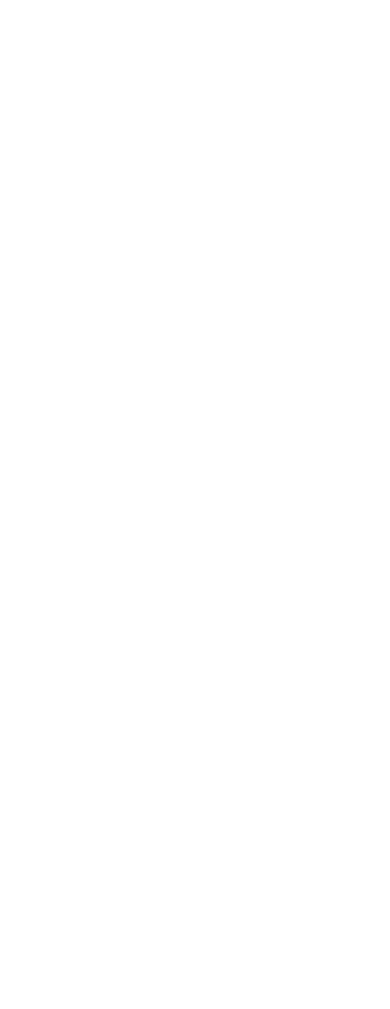
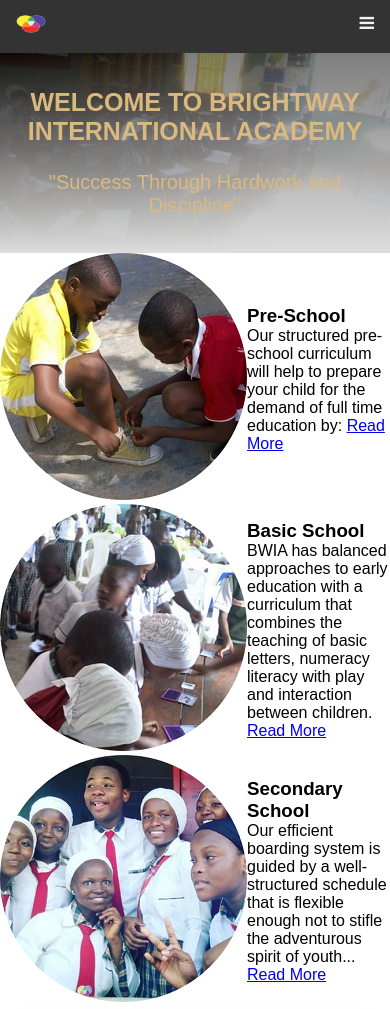
Before and after one commit to Muttasim/brightway, a plain HTML site: page index.html in a window 390 px wide. Shown: the top 1009 px of the page. Before the commit the page ends 844 px from the top, so only its background shows below. Drawn offline with Linux system fonts and the light colour scheme; a web font is replaced by a local one.

Commit message:
my third commit

```diff
--- a/CSS/index.css
+++ b/CSS/index.css
@@ -0,0 +1,111 @@
+@import url('https://fonts.googleapis.com/css2?family=Akshar:wght@300;400;500;600;700&display=swap');
+*{
+    box-sizing: border-box;
+    margin: 0;
+    padding: 0;
+}
+body{
+    font-family: 'Akshar', sans-serif;
+}
+/* nav  bar */
+.topnav {
+    overflow: hidden;
+    background-color: #333;
+  }
+
+  .topnav a {
+    float: left;
+    display: block;
+    color: #f2f2f2;
+    text-align: center;
+    padding: 14px 16px;
+    text-decoration: none;
+    font-size: 17px;
+  }
+
+  .topnav a:hover {
+    /* background-color: #ddd; */
+    color: #f2f2f2;
+  }
+
+  .topnav a.active {
+    /* background-color: teal; */
+    color: white;
+  }
+
+  .topnav .icon {
+    display: none;
+  }
+
+  /* navbar ends */
+
+@media only screen and (max-width:425px) {
+  /* nav bar */
+  .topnav a:not(:first-child) {display: none;}
+  .topnav a.icon {
+    float: right;
+    display: block;
+  }
+  .topnav.responsive {position: relative;}
+  .topnav.responsive .icon {
+    position: absolute;
+    right: 0;
+    top: 0;
+  }
+  .topnav.responsive a {
+    float: none;
+    display: block;
+    text-align: left;
+  }
+    /* nav bar ends */
+    /* school banner */
+    .school-banner{
+        background: linear-gradient(rgba(0,0,0,0.5), #ddd), url(../images/cla.jpg);
+        background-position: center;
+        background-repeat: no-repeat;
+        height: 200px;
+        background-size: cover;
+    }
+    .pre-school, .basic-school, .sec-school{
+      display: flex;
+      align-items: center;
+      justify-content: space-around;
+    }
+    .sc-text{
+        display: flex;
+        justify-content: center;
+        align-items: center;
+        flex-direction: column;
+    }
+    .sc-text h2{
+        font-size: 25px;
+        text-align: center;
+        color: #D9B97E;
+        font-weight: 600;
+        padding-top: 15px;
+        margin-top: 20px;
+    }
+    .sc-text h4{
+        font-size: 20px;
+        text-align: center;
+        color: #D9B97E;
+        font-weight: 400;
+        padding-top: 15px;
+        margin-top: 10px;
+    }
+    #lg-screen{
+      display: none;
+    }
+    .schedule{
+      box-shadow: 0 4px 8px 0 rgba(0, 0, 0, 0.2), 0 6px 20px 0 rgba(0, 0, 0, 0.19);
+      margin: 15px;
+      padding: 15px;
+      line-height: 45px;
+      max-height: 700px;
+    }
+    .schedule h3{
+      display: flex;
+      justify-content: space-between;
+      text-align: justify;
+    }
+}
--- /dev/null
+++ b/JS/index.js
@@ -0,0 +1,8 @@
+function myFunction() {
+    var x = document.getElementById("myTopnav");
+    if (x.className === "topnav") {
+      x.className += " responsive";
+    } else {
+      x.className = "topnav";
+    }
+  }
--- a/index.html
+++ b/index.html
@@ -9,6 +9,93 @@
     <link rel="stylesheet" href="./CSS/index.css">
 </head>
 <body>
+    <header>
+    <!-- navigation bar -->
+    <nav class="topnav" id="myTopnav">
+        <a href="./" class="active"><img src="./images/RGb.png" alt="logo" width="30" height="20">  </a>
+        <a href="./index.html"> <i class="fa fa-home"></i> HOME </a>
+        <a href="./gallery.html"> <i class="fa fa-picture-o" aria-hidden="true"></i> GALLERY</a>
+        <a href="./about.html"> <i class="fa fa-info"></i> ABOUT US</a>
+        <a href="./contact.html"> <i class="fa fa-address-book-o" aria-hidden="true"></i> CONTACT US</a>
+        <a href="#"> <i class="fa fa-graduation-cap" aria-hidden="true"></i> PORTAL</a>
+        <a href="javascript:void(0);" class="icon" onclick="myFunction()">
+            <i class="fa fa-bars" aria-hidden="true"></i> </a>
+    </nav>
+    <!-- nav ends -->
+    <!-- school banner -->
+    <div class="school-banner">
+        <div class="sc-text">
+            <h2>WELCOME TO BRIGHTWAY <br> INTERNATIONAL ACADEMY</h2>
+            <h4>"Success Through Hardwork and Discipline"</h4>
+            </div>
+    </div>
+    <!-- school banner ends -->
+    </header>
+    <!-- the main body -->
+    <main>
+        <!-- mian content -->
+        <div class="container">
+            <div class="pre-school">
+                <div><img src="./images/b4.png" alt="pre-school">
+                </div>
+                <div>
+                    <h3>Pre-School</h3>
+                    <p>Our structured pre-school curriculum will help to prepare your child for the demand of full time education by:
+                        <a href="#">Read More</a>
+                    </p>
+                      <p id="lg-screen">
+                        • Building the foundation for future learning • Providing access to a wide range of resources and activities • Fostering an enthusiasm for learning. Supported by a team of high motivated staff in a happy stimulating environment, your child will learn to: • Gain experience • Socialize • Share • Communicate well with staff and other children • Adapt to a daily routine ...</p>
+                </div>
+            </div>
+            <div class="basic-school">
+                <div><img src="./images/b8.png" alt="Basic-school">
+                </div>
+                <div>
+                    <h3>Basic School</h3>
+                    <p>BWIA has balanced approaches to early education with a curriculum that combines the teaching of basic letters, numeracy literacy with play and interaction between children.
+                        <a href="#">Read More</a>
+                    </p>
+                      <p id="lg-screen">
+                        One of the most important things we do at BWIA is to develop children's self-confidence both socially and educationally.
+                         We do this by providing a happy and cheerful environment and varied time tables that children enjoy; making their days "fun."
+                        This gives them enthusiasm for learning.</p>
+                </div>
+            </div>
+            <div class="sec-school">
+                <div><img src="./images/b7.png" alt="sec-school">
+                </div>
+                <div>
+                    <h3>Secondary School</h3>
+                    <p>Our efficient boarding system is guided by a well-structured schedule
+                        that is flexible enough not to stifle the adventurous spirit of youth...
+                        <a href="#">Read More</a>
+                    </p>
+                      <p id="lg-screen">
+                        yet disciplined enough to inculcate enduring values and principles in them.
+                         Hostel rooms are well-ventilated.
+                        Balanced, nutritious meals are served three times a day with
+                         “After Prep Refreshments.”</p>
+                </div>
+            </div>
 
+        </div>
+        <!-- main content -->
+        <!-- daily schedule -->
+        <div class="schedule">
+            <h3>Monday-Thursday <span>7:45 Am - 2:10 Pm</span> </h3>
+            <h3>Friday <span>7:45Am - 12:20 Pm</span> </h3>
+            <h3>Satuday-Sunday <span>Closed</span> </h3>
+        </div>
+        <!-- daily schedle -->
+    </main>
+    <!-- the main body -->
+    <!-- fotter -->
+    <footer>
+        <h4>
+            © 2022 Brightway International Academy
+        </h4>
+    </footer>
+    <!-- footer -->
+    <script src="./JS/index.js"></script>
 </body>
 </html>
```
Also changed, not shown: images/RGb.png (added).
